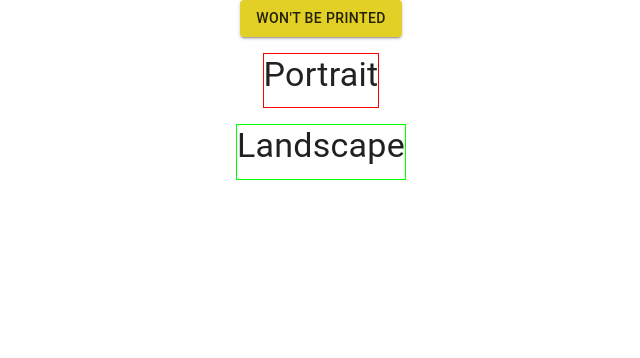
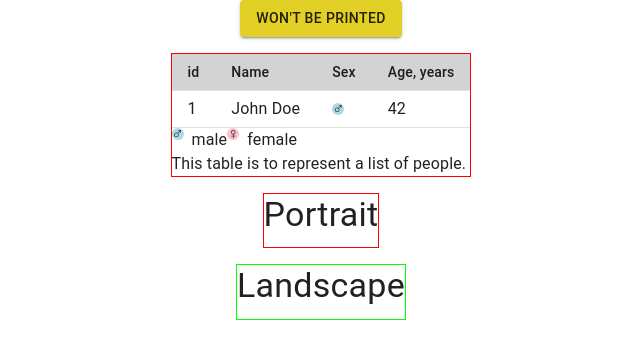
Before and after one commit to mrromro/mui-at-print-min, a React (Vite) app: page / in a window 1280 px wide. Shown: the top 358 px of the page, without its empty margins (319-959 px from the left). Built offline with nearby package versions, Linux system fonts and the light colour scheme.

Commit message:
Create a table draft

```diff
--- a/src/App.tsx
+++ b/src/App.tsx
@@ -2,6 +2,7 @@ import Typography from "@mui/material/Typography"
 import Box from "@mui/material/Box"
 import "./styles.css"
 import { Button, Stack } from "@mui/material"
+import LongTable from "./LongTable"
 
 export default function App() {
   return (
@@ -9,6 +10,9 @@ export default function App() {
       <Button variant="contained" color="ochre" sx={{ displayPrint: "none" }}>
         Won't be printed
       </Button>
+      <Box className="print-portrait">
+        <LongTable />
+      </Box>
       <Box className="print-portrait">
         <Typography variant="h4" component="h1" gutterBottom>
           Portrait
--- /dev/null
+++ b/src/LongTable/LongTable.tsx
@@ -0,0 +1,183 @@
+import {
+  Box,
+  Stack,
+  Table,
+  TableBody,
+  TableCell,
+  TableHead,
+  TableRow,
+  Typography,
+} from "@mui/material"
+import {
+  type Table as ReactTable,
+  createColumnHelper,
+  flexRender,
+  getCoreRowModel,
+  useReactTable,
+} from "@tanstack/react-table"
+
+type Sex = "female" | "male"
+
+type Person = {
+  id: number
+  firstName: string
+  lastName: string
+  sex: Sex
+  age: number
+}
+
+const typeMap: {
+  [key in Sex]: {
+    color: string
+    label: string
+  }
+} = {
+  male: {
+    color: "lightblue",
+    label: "♂︎",
+  },
+  female: {
+    color: "pink",
+    label: "♀︎",
+  },
+}
+
+const columnHelper = createColumnHelper<Person>()
+
+const columns = [
+  columnHelper.accessor("id", {
+    cell: (info) => <NumberCell value={info.getValue()} />,
+    header: "id",
+  }),
+  columnHelper.accessor(
+    ({ firstName, lastName }) => `${firstName} ${lastName}`,
+    {
+      cell: (info) => <StringCell content={info.getValue()} />,
+      header: "Name",
+    }
+  ),
+  columnHelper.accessor("sex", {
+    cell: (info) => <SexCell sex={info.getValue()} />,
+    header: "Sex",
+  }),
+  columnHelper.accessor("age", {
+    cell: (info) => <NumberCell value={info.getValue()} />,
+    header: "Age, years",
+  }),
+]
+
+const data: Person[] = [
+  {
+    id: 1,
+    firstName: "John",
+    lastName: "Doe",
+    sex: "male",
+    age: 42,
+  },
+]
+
+function LongTable() {
+  const table = useReactTable({
+    columns,
+    data,
+    getCoreRowModel: getCoreRowModel(),
+  })
+  return (
+    <Stack>
+      <Table size="small">
+        <Header table={table} />
+        <Body table={table} />
+      </Table>
+      <Legend />
+      <Comments />
+    </Stack>
+  )
+}
+
+export default LongTable
+
+function Header({ table }: { table: ReactTable<Person> }) {
+  return (
+    <TableHead sx={{ bgcolor: "lightgrey" }}>
+      {table.getHeaderGroups().map((headerGroup) => (
+        <TableRow key={headerGroup.id}>
+          {headerGroup.headers.map((header) => (
+            <TableCell key={header.id}>
+              {flexRender(header.column.columnDef.header, header.getContext())}
+            </TableCell>
+          ))}
+        </TableRow>
+      ))}
+    </TableHead>
+  )
+}
+
+function Body({ table }: { table: ReactTable<Person> }) {
+  return (
+    <TableBody>
+      {table.getRowModel().rows.map((row) => (
+        <TableRow key={row.id}>
+          {row.getVisibleCells().map((cell) => (
+            <TableCell key={cell.id}>
+              {flexRender(cell.column.columnDef.cell, cell.getContext())}
+            </TableCell>
+          ))}
+        </TableRow>
+      ))}
+    </TableBody>
+  )
+}
+
+function SexCell({ sex }: { sex: keyof typeof typeMap }) {
+  const { color, label } = typeMap[sex]
+  return (
+    <Box
+      sx={{
+        alignItems: "center",
+        bgcolor: color,
+        borderRadius: "50%",
+        display: "flex",
+        height: 12,
+        width: 12,
+      }}
+    >
+      <Typography>{label}</Typography>
+    </Box>
+  )
+}
+
+function NumberCell({ value }: { value: number }) {
+  return <Typography>{value}</Typography>
+}
+
+function StringCell({ content }: { content: string }) {
+  return <Typography>{content}</Typography>
+}
+
+function LegendItem({
+  description,
+  sex,
+}: {
+  description: string
+  sex: keyof typeof typeMap
+}) {
+  return (
+    <Stack direction="row" gap={1}>
+      <SexCell sex={sex} />
+      <Typography>{description}</Typography>
+    </Stack>
+  )
+}
+
+function Legend() {
+  return (
+    <Stack direction="row">
+      <LegendItem description="male" sex="male" />
+      <LegendItem description="female" sex="female" />
+    </Stack>
+  )
+}
+
+function Comments() {
+  return <Typography>This table is to represent a list of people. </Typography>
+}
--- /dev/null
+++ b/src/LongTable/index.ts
@@ -0,0 +1,3 @@
+import LongTable from "./LongTable"
+
+export default LongTable
```
